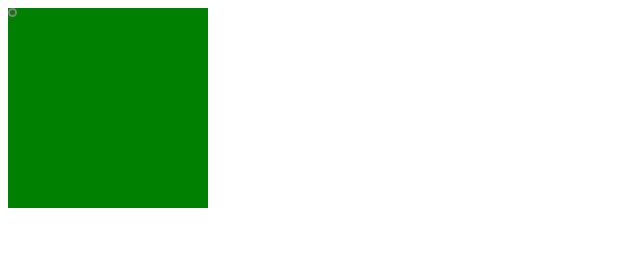
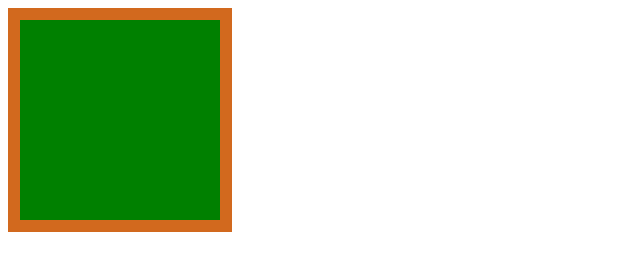
Before and after one commit to Abdullah-Niaz/MERN-DELTA, a plain HTML site: page Day8/boxShadow.html in a window 1280 px wide. Shown: the whole page, without its empty margins (0-640 px from the left). Drawn offline with Linux system fonts and the light colour scheme.

Commit message:
Box Shadow

```diff
--- a/Day8/boxShadow.html
+++ b/Day8/boxShadow.html
@@ -11,25 +11,19 @@
         width: 200px;
         height: 200px;
         transition: 2s ease-in-out 0.2s;
+        border: 12px solid chocolate;
     }
     .box:hover{
         margin-left: 40px;
         border-radius: 50%;
         border:12px solid red;
         box-shadow: 6px 5px 2px yellow;
+        transform: rotate(0.5turn);
 
-    }
-    .dot{
-        border: 2px solid gray;
-        height: 5px;
-        width: 5px;
-        border-radius: 50%;
-        transition: 2s blue 0.2s;
     }
 </style>
 <body>
     <div class="box">
-        <div class="dot"></div>
     </div>
 </body>
 </html>
```
